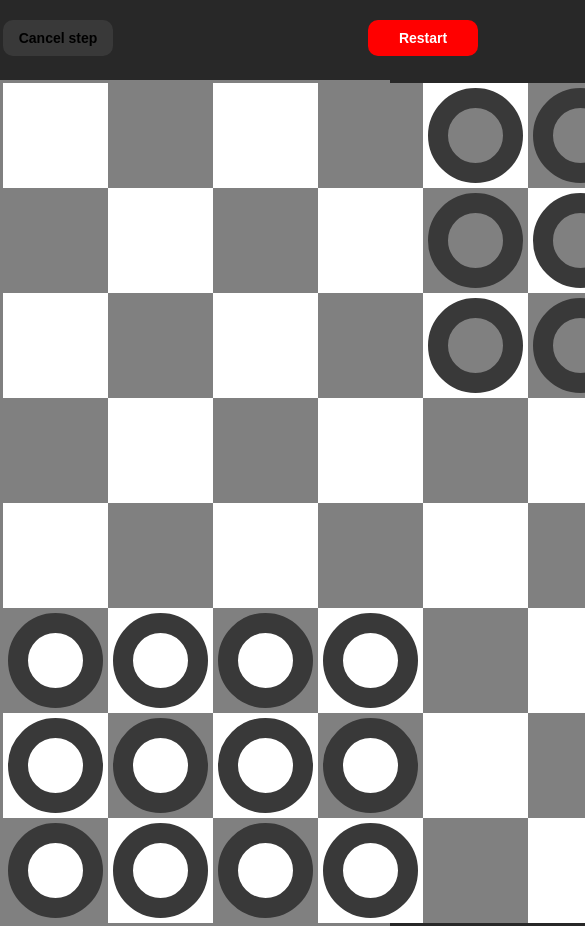
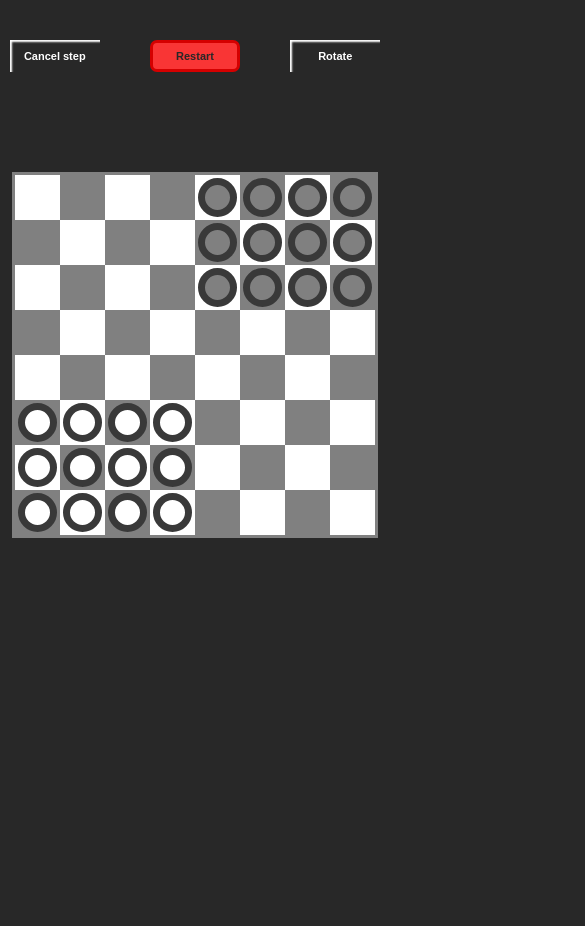
Before and after one commit to Alesha0103/angles, a React (Create React App) app: page / in a window 390 px wide. Shown: the top 926 px of the page, 585 px wide, since content can reach past the window. After the commit the page ends 844 px from the top, so only its background shows below. Built offline with nearby package versions, Linux system fonts and the light colour scheme.

Commit message:
button styling

```diff
--- a/src/App.scss
+++ b/src/App.scss
@@ -7,15 +7,45 @@
 .app {
   max-width: 840px;
   margin: auto;
-  margin-top: 80px;
-  border: 3px solid grey;
 }
 .grid {
+  width: fit-content;
+  margin: auto;
   display: grid;
   grid-template-columns: repeat(8, 105px);
   grid-template-rows: repeat(8, 105px);
+  border: 3px solid grey;
 }
 
 .grid__rotate {
   transform: rotate(180deg);
 }
+
+@media (max-width: 840px) {
+  .grid {
+    grid-template-columns: repeat(8, 80px);
+    grid-template-rows: repeat(8, 80px);
+    margin-top: 100px;
+  }
+}
+
+@media (max-width: 640px) {
+  .grid {
+    grid-template-columns: repeat(8, 60px);
+    grid-template-rows: repeat(8, 60px);
+  }
+}
+
+@media (max-width: 480px) {
+  .grid {
+    grid-template-columns: repeat(8, 45px);
+    grid-template-rows: repeat(8, 45px);
+  }
+}
+
+@media (max-width: 370px) {
+  .grid {
+    grid-template-columns: repeat(8, 35px);
+    grid-template-rows: repeat(8, 35px);
+  }
+}
--- a/src/components/Buttons/Buttons.scss
+++ b/src/components/Buttons/Buttons.scss
@@ -1,24 +1,84 @@
 .buttons {
+  width: 95%;
+  margin: auto;
   display: flex;
   justify-content: space-between;
-  width: 840px;
-  position: absolute;
-  top: 20px;
+  margin-top: 40px;
+  margin-bottom: 20px;
 }
-.buttons button {
+.buttons .buttons__default {
   width: 110px;
   padding: 10px;
   cursor: pointer;
   border: none;
-  color: #282828;
-  background-color: white;
+  color: white;
   font-size: 14px;
   font-weight: bold;
-  border-radius: 10px;
+
+  box-shadow: inset 2px 2px 2px white;
 
   &:disabled {
-    background-color: #393939;
-    color: black;
+    background-color: transparent;
     cursor: default;
   }
 }
+
+@media (max-width: 640px) {
+  .buttons .buttons__default {
+    font-size: 11px;
+    width: 90px;
+  }
+}
+
+@media (max-width: 370px) {
+  .buttons .buttons__default {
+    padding: 0;
+    font-size: 11px;
+    width: 80px;
+  }
+}
+
+@media (hover: hover) {
+  .buttons .buttons__default {
+    &:hover {
+      animation: onHover 1s forwards;
+    }
+    &:disabled {
+      &:hover {
+        animation: none;
+      }
+    }
+  }
+}
+
+@media (hover: none) {
+  .buttons .buttons__default {
+    &:active {
+      box-shadow:
+        2px 4px 5px #f93535,
+        -2px -3px 5px #f93535;
+      color: #f93535;
+    }
+    // &:disabled {
+    //   box-shadow: inset 2px 2px 2px white;
+    //   color: white;
+    // }
+
+    // Cancel step не правильный стиль в мобилках при клике!!!
+  }
+}
+
+@keyframes onHover {
+0% {
+  box-shadow:
+    0px 2px 2px #f93535,
+    0px -1px 2px #f93535;
+  color: #f93535;
+}
+100% {
+    box-shadow:
+      2px 4px 5px #f93535,
+      -2px -3px 5px #f93535;
+    color: #f93535;
+  }
+}
--- a/src/components/Checker/Checker.scss
+++ b/src/components/Checker/Checker.scss
@@ -17,3 +17,36 @@
   box-shadow: 0px 0px 10px 5px #ce00ff;
   cursor: pointer !important;
 }
+
+@media (max-width: 840px) {
+  .checker {
+    width: 40px;
+    height: 40px;
+    border-width: 15px;
+  }
+}
+
+@media (max-width: 640px) {
+  .checker {
+    width: 30px;
+    height: 30px;
+    border-width: 10px;
+  }
+}
+
+@media (max-width: 480px) {
+  .checker {
+    width: 25px;
+    height: 25px;
+    border-width: 7px;
+    margin: 3px;
+  }
+}
+
+@media (max-width: 370px) {
+  .checker {
+    width: 20px;
+    height: 20px;
+    border-width: 5px;
+  }
+}
--- a/src/components/Restart/Restart.scss
+++ b/src/components/Restart/Restart.scss
@@ -1,6 +1,16 @@
 .restart {
-  color: white !important;
-  background-color: red !important;
+  width: 110px;
+  color: #282828;
+  background-color: #f93535;
+  border: 5px solid #d50000;
+  border-radius: 3px;
+  padding: 5px;
+  font-weight: bold;
+  cursor: pointer;
+  // &:hover {
+  //   transform: scale(1.05);
+  //   border-radius: 7px;
+  // }
 }
 
 .restart__answers {
@@ -9,9 +19,11 @@
 
 .restart__answers button {
   padding: 0;
-  color: red !important;
+  color: #f93535 !important;
   font-size: 18px;
   background-color: transparent;
+  border: none;
+  cursor: pointer;
   width: 55px;
   &:hover {
     text-decoration: underline;
@@ -21,7 +33,7 @@
 @media (min-width: 1150px) {
   .restart, .restart__answers {
     position: absolute;
-    left: -125px;
+    left: 50px;
   }
   .restart__answers {
     top: 49vh;
@@ -31,11 +43,26 @@
     height: 100px !important;
     border-radius: 50px !important;
     font-size: 14px !important;
+    border: 10px solid #a00000 !important;
+    color: #393939 !important;
     top: 45vh;
   }
 }
 @media (min-width: 1350px) {
   .restart, .restart__answers {
-    left: -250px;
+    left: 150px;
   }
 }
+@media (max-width: 640px) {
+  .restart__answers button {
+    font-size: 14px;
+    width: 40px;
+  }
+  .restart {
+    padding: 0;
+    border-width: 3px;
+    font-size: 11px;
+    width: 90px;
+    border-radius: 7px;
+  }
+}
--- a/src/components/Restart/Restart.tsx
+++ b/src/components/Restart/Restart.tsx
@@ -7,6 +7,17 @@ import { resetApp } from '../../store/actions/GeneralActions';
 export const Restart = () => {
   const dispatch = useAppDispatch();
   const [question, setQuestion] = React.useState(false);
+  const confirmButtonRef = React.useRef<any>(null);
+  const rejectButtonRef = React.useRef<any>(null);
+
+  React.useEffect(() => {
+    if (question) {
+      document.addEventListener('click', handleClickOutside);
+    }
+    return () => {
+      document.removeEventListener('click', handleClickOutside);
+    };
+  }, [question])
 
   const onRestartClick = () => {
     setQuestion(true);
@@ -16,16 +27,27 @@ export const Restart = () => {
     setQuestion(false);
   }
   const resetGame = () => {
-    // Зробити щоб після reset шашки стали на свої місця!!!
     dispatch(resetApp());
     setQuestion(false);
+  }
+
+  const handleClickOutside = (event: any) => {
+    console.log('event :>> ', event.target);
+    console.log('confirmButtonRef.current :>> ', confirmButtonRef.current);
+    console.log('rejectButtonRef.current :>> ', rejectButtonRef.current);
+    if (
+      // (confirmButtonRef.current && !confirmButtonRef.current.contains(event.target)) ||
+      (rejectButtonRef.current && rejectButtonRef.current.contains(event.target))
+    ) {
+      setQuestion(false);
+    }
   }
 
   if (question) {
     return (
       <div className="restart__answers">
-        <button onClick={resetGame}>Yes</button>
-        <button onClick={rejectReset}>No</button>
+        <button onClick={resetGame} ref={confirmButtonRef}>Yes</button>
+        <button onClick={rejectReset} ref={rejectButtonRef}>No</button>
       </div>
     )
   }
--- a/src/index.tsx
+++ b/src/index.tsx
@@ -5,16 +5,25 @@ import App from './App';
 import reportWebVitals from './reportWebVitals';
 import { setupStore } from './store';
 
+import "./App.scss"
+
 const store = setupStore();
 
 const root = ReactDOM.createRoot(
   document.getElementById('root') as HTMLElement
 );
 
+const renderButton = () => (
+  <>
+    <button className="btn draw-border">Draw Border</button>
+  </>
+)
+
 root.render(
   <React.StrictMode>
     <Provider store={store}>
       <App />
+      {/* {renderButton()} */}
     </Provider>
   </React.StrictMode>
 );
```
